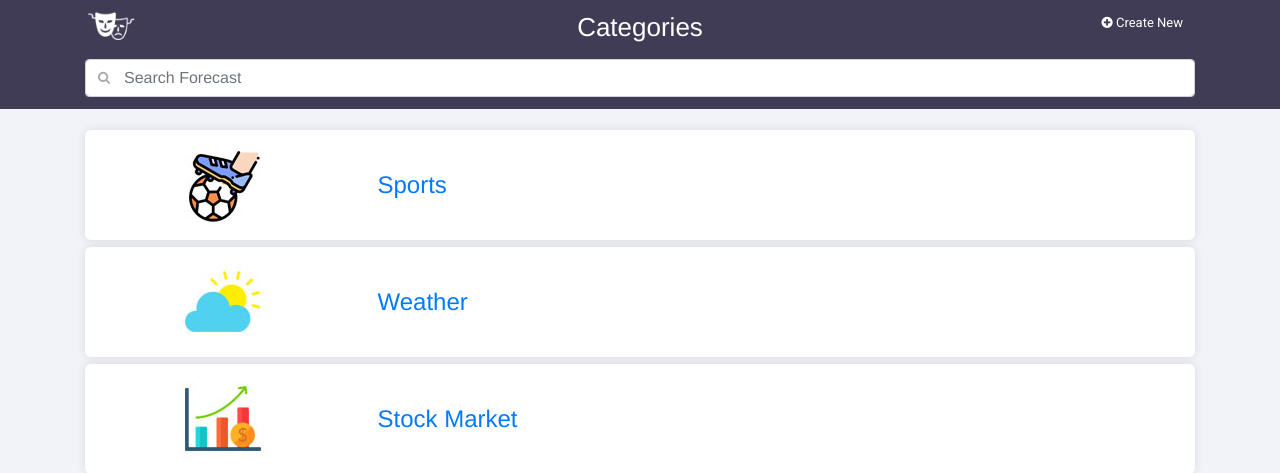
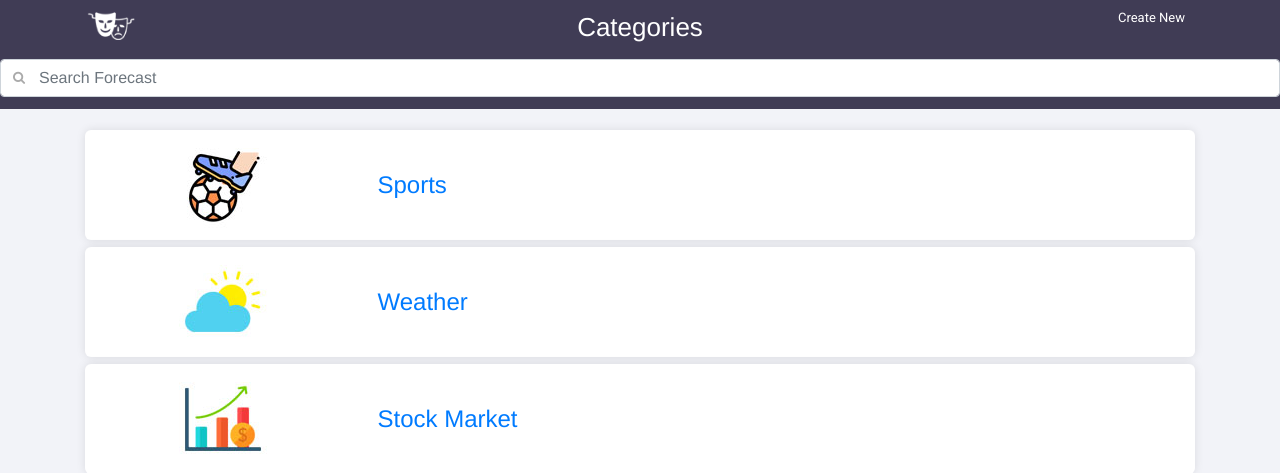
Before and after one commit to AgrimSharma/forecastguru, a Django app: page /category/ in a window 1280 px wide. Shown: the top 473 px of the page. Run offline with Django 3.2, Linux system fonts and the light colour scheme; parts of the project's set-up code (start-up, migrations or seed data) failed here and were passed over; some libraries are stand-ins or nearby versions.

Commit message:
updated templates

```diff
--- a/templates/category.html
+++ b/templates/category.html
@@ -23,7 +23,7 @@
         <div class="header-logo position-absolute"><img src="{% static 'images/logo-small-white.png' %}" alt=""></div>
         <h1>Categories</h1>
         <div class="header-right with-btn position-absolute">
-            <a href="{% url 'create_forecast' %}" class="btn btn-header"><i class="fa fa-plus-circle"></i> Create New</a>
+            <a href="{% url 'create_forecast' %}" class="btn btn-header btn-orange btn-sm"> Create New</a>          </div>
         </div>
       </div>
     </div>
--- a/templates/category_search.html
+++ b/templates/category_search.html
@@ -22,8 +22,7 @@
         <div class="header-logo position-absolute"><img src="images/logo-small-white.png" alt=""></div>
         <h1>Category</h1>
         <div class="header-right with-btn position-absolute">
-            <a href="{% url 'create_forecast' %}" class="btn btn-header"><i class="fa fa-plus-circle"></i> Create New</a>
-          </div>
+<a href="{% url 'create_forecast' %}" class="btn btn-header btn-orange btn-sm"> Create New</a>          </div>          </div>
       </div>
     </div>
     <div class="row mt-2">
--- a/templates/forecast_result.html
+++ b/templates/forecast_result.html
@@ -21,8 +21,7 @@
         <div class="header-logo position-absolute"><img src="{% static 'images/logo-small-white.png' %}" alt=""></div>
         <h1>Forecast</h1>
         <div class="header-right with-btn position-absolute">
-            <a href="{% url 'create_forecast' %}" class="btn btn-header"><i class="fa fa-plus-circle"></i> Create New</a>
-          </div>
+<a href="{% url 'create_forecast' %}" class="btn btn-header btn-orange btn-sm"> Create New</a>          </div>          </div>
       </div>
     </div>
     <div class="row mt-2">
--- a/templates/live_forecast.html
+++ b/templates/live_forecast.html
@@ -22,8 +22,7 @@
         <div class="header-logo position-absolute"><img src="{% static 'images/logo-small-white.png' %}" alt=""></div>
         <h1>Forecast</h1>
         <div class="header-right with-btn position-absolute">
-            <!--<a href="{% url 'create_forecast' %}" class="btn btn-header"><i class="fa fa-plus-circle"></i> Create New</a>-->
-          </div>
+<a href="{% url 'create_forecast' %}" class="btn btn-header btn-orange btn-sm"> Create New</a>          </div>
       </div>
     </div>
     <div class="row mt-2">
--- a/templates/my_friend.html
+++ b/templates/my_friend.html
@@ -22,7 +22,8 @@
         <div class="header-logo position-absolute"><img src="{% static 'images/logo-small-white.png' %}" alt=""></div>
         <h1>Forecast</h1>
         <div class="header-right with-btn position-absolute">
-            <a href="{% url 'create_forecast' %}" class="btn btn-header"><i class="fa fa-plus-circle"></i> Create New</a>
+            <a href="{% url 'create_forecast' %}" class="btn btn-header btn-orange btn-sm"> Create New</a>
+        </div>
           </div>
       </div>
     </div>
```
